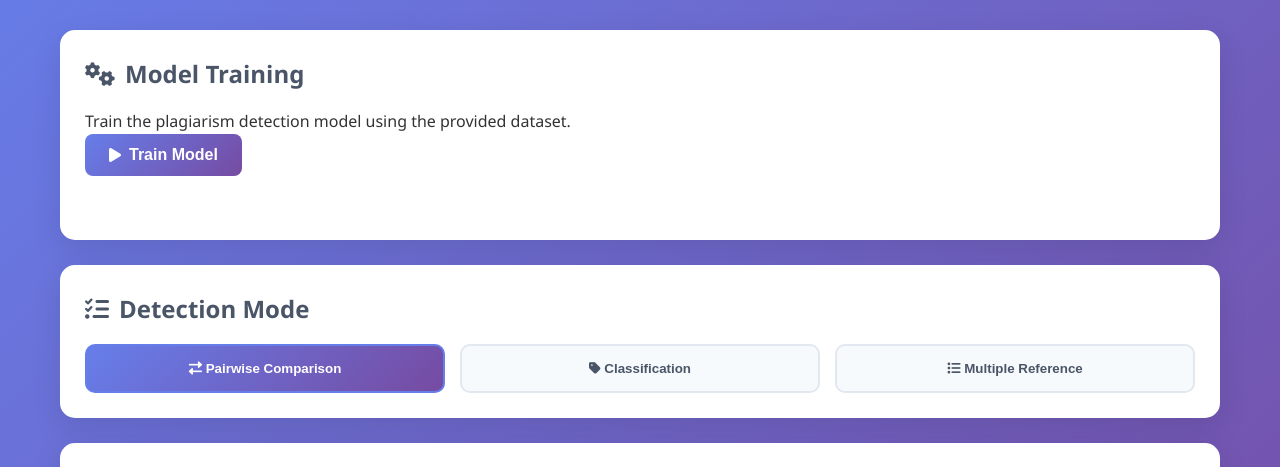
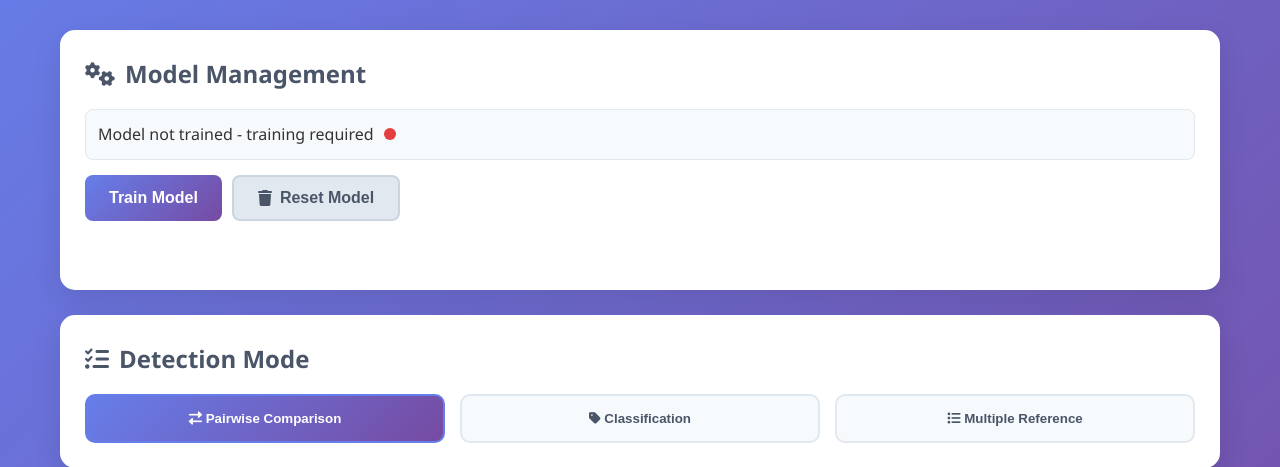
Before and after one commit to nischal119/Plag_with_model, a Flask app: page / in a window 1280 px wide. Shown: the part 122-589 px from the top of the page. Run offline with Flask 3, Linux system fonts and the light colour scheme.

Commit message:
gitignore updated and js for button events

```diff
--- a/app.py
+++ b/app.py
@@ -17,11 +17,14 @@ app.config["MAX_CONTENT_LENGTH"] = 16 * 1024 * 1024  # 16MB max file size
 # Ensure upload directory exists
 os.makedirs(app.config["UPLOAD_FOLDER"], exist_ok=True)
 
-# Initialize plagiarism detector
-detector = PlagiarismDetector()
+# Initialize plagiarism detector (now handled above with persistence)
 
 # Global variable to store trained model
 model_trained = False
+
+# Initialize detector with model persistence
+detector = PlagiarismDetector()
+model_trained = detector.is_trained
 
 
 def allowed_file(filename):
@@ -92,6 +95,32 @@ def train_model():
     except Exception as e:
         return (
             jsonify({"success": False, "message": f"Error training model: {str(e)}"}),
+            500,
+        )
+
+
+@app.route("/model/status", methods=["GET"])
+def get_model_status():
+    """Get current model status."""
+    global detector
+    status = detector.get_model_status()
+    return jsonify({"success": True, "status": status})
+
+
+@app.route("/model/reset", methods=["POST"])
+def reset_model():
+    """Reset the model."""
+    global detector, model_trained
+
+    try:
+        detector.reset_model()
+        model_trained = False
+        return jsonify(
+            {"success": True, "message": "Model reset successfully. Training required."}
+        )
+    except Exception as e:
+        return (
+            jsonify({"success": False, "message": f"Error resetting model: {str(e)}"}),
             500,
         )
 
@@ -315,4 +344,4 @@ def static_files(filename):
 
 
 if __name__ == "__main__":
-    app.run(debug=True, host="0.0.0.0", port=5000)
+    app.run(debug=True, host="0.0.0.0", port=5001)
--- a/plagiarism_detector.py
+++ b/plagiarism_detector.py
@@ -198,14 +198,44 @@ class LogisticRegression:
         predictions = self.predict(X)
         return np.mean(predictions == y)
 
+    def save_model(self, filename: str) -> None:
+        """Save model weights and bias to file."""
+        if self.weights is None or self.bias is None:
+            raise ValueError("Model must be trained before saving")
+        np.savez(filename, weights=self.weights, bias=self.bias)
+
+    def load_model(self, filename: str) -> bool:
+        """Load model weights and bias from file."""
+        try:
+            data = np.load(filename)
+            self.weights = data["weights"]
+            self.bias = data["bias"]
+            return True
+        except (FileNotFoundError, KeyError, OSError):
+            return False
+
+    def is_trained(self) -> bool:
+        """Check if model is trained."""
+        return self.weights is not None and self.bias is not None
+
 
 class PlagiarismDetector:
     """Main plagiarism detection system."""
 
-    def __init__(self):
+    def __init__(self, model_file: str = "plagiarism_model.npz"):
         self.model = LogisticRegression(learning_rate=0.1, max_iterations=1000)
         self.feature_extractor = FeatureExtractor()
+        self.model_file = model_file
         self.is_trained = False
+        self._load_existing_model()
+
+    def _load_existing_model(self) -> None:
+        """Try to load an existing trained model."""
+        if self.model.load_model(self.model_file):
+            self.is_trained = True
+            print(f"Loaded existing model from {self.model_file}")
+        else:
+            print(f"No existing model found at {self.model_file}. Training required.")
 
     def prepare_dataset(self, data_path: str) -> Tuple[np.ndarray, np.ndarray]:
         """Prepare dataset from CSV file."""
@@ -250,6 +280,13 @@ class PlagiarismDetector:
         self.model.fit(X_train, y_train)
         self.is_trained = True
 
+        # Save the trained model
+        try:
+            self.model.save_model(self.model_file)
+            print(f"Model saved to {self.model_file}")
+        except Exception as e:
+            print(f"Warning: Could not save model: {e}")
+
         # Evaluate
         train_accuracy = self.model.score(X_train, y_train)
         test_accuracy = self.model.score(X_test, y_test)
@@ -259,6 +296,7 @@ class PlagiarismDetector:
             "test_accuracy": test_accuracy,
             "n_train_samples": len(X_train),
             "n_test_samples": len(X_test),
+            "model_saved": True,
         }
 
     def detect_plagiarism(self, text1: str, text2: str) -> Dict[str, any]:
@@ -316,6 +354,28 @@ class PlagiarismDetector:
         matches.sort(key=lambda x: x["length"], reverse=True)
         return matches[:10]  # Return top 10 matches
 
+    def get_model_status(self) -> Dict[str, any]:
+        """Get current model status."""
+        return {
+            "is_trained": self.is_trained,
+            "model_file": self.model_file,
+            "model_exists": self.model.is_trained(),
+        }
+
+    def reset_model(self) -> None:
+        """Reset the model and remove saved file."""
+        self.is_trained = False
+        self.model.weights = None
+        self.model.bias = None
+        try:
+            import os
+
+            if os.path.exists(self.model_file):
+                os.remove(self.model_file)
+                print(f"Removed model file: {self.model_file}")
+        except Exception as e:
+            print(f"Warning: Could not remove model file: {e}")
+
 
 if __name__ == "__main__":
     # Example usage
--- a/static/script.js
+++ b/static/script.js
@@ -5,10 +5,13 @@ let currentMode = "pairwise";
 const modeBtns = document.querySelectorAll(".mode-btn");
 const modeContents = document.querySelectorAll(".mode-content");
 const trainBtn = document.getElementById("trainBtn");
+const resetBtn = document.getElementById("resetBtn");
 const compareBtn = document.getElementById("compareBtn");
 const classifyBtn = document.getElementById("classifyBtn");
 const multipleBtn = document.getElementById("multipleBtn");
 const trainingStatus = document.getElementById("trainingStatus");
+const modelStatusText = document.getElementById("modelStatusText");
+const modelStatusIcon = document.getElementById("modelStatusIcon");
 const resultsSection = document.getElementById("resultsSection");
 const resultsContent = document.getElementById("resultsContent");
 const loadingOverlay = document.getElementById("loadingOverlay");
@@ -29,6 +32,7 @@ const multipleFileName = document.getElementById("multipleFileName");
 document.addEventListener("DOMContentLoaded", function () {
   setupEventListeners();
   setupFileUploads();
+  checkModelStatus();
 });
 
 function setupEventListeners() {
@@ -37,8 +41,9 @@ function setupEventListeners() {
     btn.addEventListener("click", () => switchMode(btn.dataset.mode));
   });
 
-  // Training
+  // Model management
   trainBtn.addEventListener("click", trainModel);
+  resetBtn.addEventListener("click", resetModel);
 
   // Detection buttons
   compareBtn.addEventListener("click", () => detectPlagiarism("pairwise"));
@@ -108,6 +113,32 @@ function showResults(content) {
   resultsSection.scrollIntoView({ behavior: "smooth" });
 }
 
+async function checkModelStatus() {
+  try {
+    const response = await fetch("/model/status");
+    const data = await response.json();
+
+    if (data.success) {
+      updateModelStatusUI(data.status);
+    }
+  } catch (error) {
+    console.error("Error checking model status:", error);
+    updateModelStatusUI({ is_trained: false, model_exists: false });
+  }
+}
+
+function updateModelStatusUI(status) {
+  if (status.is_trained && status.model_exists) {
+    modelStatusText.textContent = "Model ready - trained and loaded";
+    modelStatusIcon.className = "status-icon ready";
+    trainBtn.textContent = "Retrain Model";
+  } else {
+    modelStatusText.textContent = "Model not trained - training required";
+    modelStatusIcon.className = "status-icon not-ready";
+    trainBtn.textContent = "Train Model";
+  }
+}
+
 async function trainModel() {
   showLoading();
   trainBtn.disabled = true;
@@ -132,6 +163,8 @@ async function trainModel() {
         ).toFixed(2)}%`,
         "success"
       );
+      // Update model status after training
+      await checkModelStatus();
     } else {
       showStatus(data.message, "error");
     }
@@ -140,6 +173,42 @@ async function trainModel() {
   } finally {
     hideLoading();
     trainBtn.disabled = false;
+  }
+}
+
+async function resetModel() {
+  if (
+    !confirm(
+      "Are you sure you want to reset the model? This will require retraining."
+    )
+  ) {
+    return;
+  }
+
+  showLoading();
+  resetBtn.disabled = true;
+
+  try {
+    const response = await fetch("/model/reset", {
+      method: "POST",
+      headers: {
+        "Content-Type": "application/json",
+      },
+    });
+
+    const data = await response.json();
+
+    if (data.success) {
+      showStatus("Model reset successfully. Training required.", "info");
+      updateModelStatusUI({ is_trained: false, model_exists: false });
+    } else {
+      showStatus(data.message, "error");
+    }
+  } catch (error) {
+    showStatus("Error resetting model: " + error.message, "error");
+  } finally {
+    hideLoading();
+    resetBtn.disabled = false;
   }
 }
 
--- a/static/style.css
+++ b/static/style.css
@@ -191,6 +191,43 @@ textarea:focus {
 .file-upload span {
   color: #718096;
   font-size: 0.9rem;
+}
+
+/* Model status */
+.model-status {
+  margin-bottom: 20px;
+}
+
+.status-indicator {
+  display: flex;
+  align-items: center;
+  gap: 10px;
+  margin-bottom: 15px;
+  padding: 12px;
+  background: #f7fafc;
+  border-radius: 8px;
+  border: 1px solid #e2e8f0;
+}
+
+.status-icon {
+  width: 12px;
+  height: 12px;
+  border-radius: 50%;
+  background: #cbd5e0;
+}
+
+.status-icon.ready {
+  background: #38a169;
+}
+
+.status-icon.not-ready {
+  background: #e53e3e;
+}
+
+.model-actions {
+  display: flex;
+  gap: 10px;
+  flex-wrap: wrap;
 }
 
 /* Status messages */
--- a/templates/index.html
+++ b/templates/index.html
@@ -18,11 +18,21 @@
 
     <!-- Model Training Section -->
     <section class="card">
-      <h2><i class="fas fa-cogs"></i> Model Training</h2>
-      <p>Train the plagiarism detection model using the provided dataset.</p>
-      <button id="trainBtn" class="btn btn-primary">
-        <i class="fas fa-play"></i> Train Model
-      </button>
+      <h2><i class="fas fa-cogs"></i> Model Management</h2>
+      <div class="model-status">
+        <div class="status-indicator">
+          <span id="modelStatusText">Checking model status...</span>
+          <div id="modelStatusIcon" class="status-icon"></div>
+        </div>
+        <div class="model-actions">
+          <button id="trainBtn" class="btn btn-primary">
+            <i class="fas fa-play"></i> Train Model
+          </button>
+          <button id="resetBtn" class="btn btn-secondary">
+            <i class="fas fa-trash"></i> Reset Model
+          </button>
+        </div>
+      </div>
       <div id="trainingStatus" class="status"></div>
     </section>
 
```
Also changed, not shown: 1 other file.
